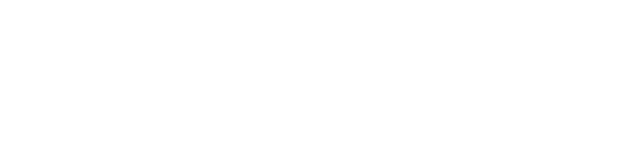
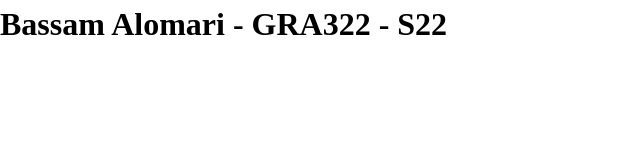
Before and after one commit to BassamAlomari/gra322-a22, a plain HTML site: page index.html in a window 1280 px wide. Shown: the whole page, without its empty margins (0-640 px from the left). Drawn offline with Linux system fonts and the light colour scheme.

Commit message:
Add page title

```diff
--- a/index.html
+++ b/index.html
@@ -4,7 +4,7 @@
 <head>
   <meta charset="utf-8">
 
-  <title></title>
+  <title>Bassam Alomari - GRA322 - S22</title>
 
   <meta name="viewport" content="width=device-width, initial-scale=1">
 
@@ -16,7 +16,7 @@
 
 <body>
   <!-- Add your content here -->
-
+<h1>Bassam Alomari - GRA322 - S22</h1>
   <!-- Load Scripts -->
   <script src="js/scripts.js"></script>
 
```
